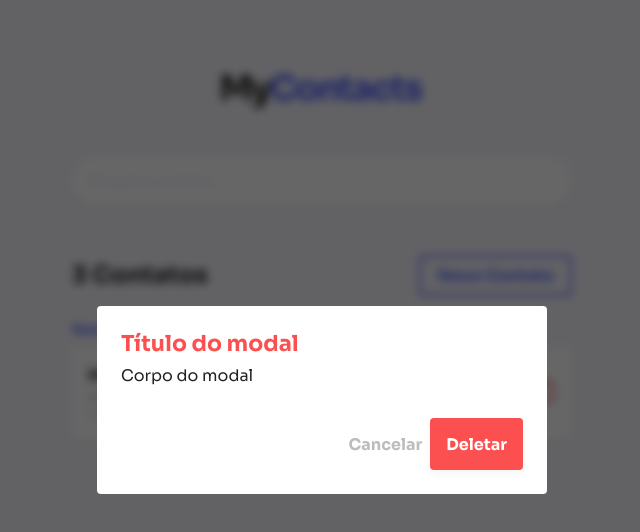
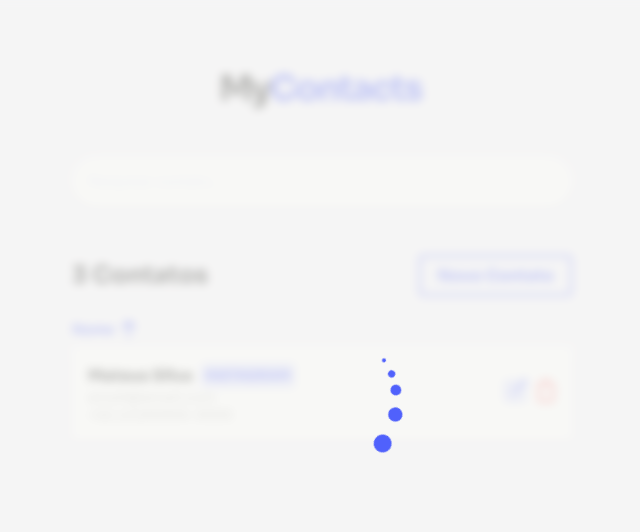
Before and after one commit to anderson-rodriguesdev/MyContacts, a React (Vite) app: page / in a window 1280 px wide. Shown: the top 532 px of the page, without its empty margins (318-958 px from the left). Built offline with nearby package versions, Linux system fonts and the light colour scheme.

Commit message:
feat: created Load component

```diff
--- a/index.html
+++ b/index.html
@@ -14,6 +14,7 @@
 <body>
   <div id="root"></div>
   <div id="modal-root"></div>
+  <div id="loader-root"></div>
   <script type="module" src="/src/index.tsx"></script>
 </body>
 
--- /dev/null
+++ b/src/components/Loader/index.tsx
@@ -0,0 +1,12 @@
+import ReactDOM from "react-dom";
+
+import { Overlay } from "./styles";
+
+export default function Loader() {
+  return ReactDOM.createPortal(
+    <Overlay>
+      <div className="loader"></div>
+    </Overlay>,
+    document.getElementById("loader-root") as HTMLElement
+  );
+}
--- /dev/null
+++ b/src/components/Loader/styles.ts
@@ -0,0 +1,65 @@
+import styled, { keyframes } from "styled-components";
+
+const load = keyframes`
+  0% {
+    box-shadow: 0 -0.83em 0 -0.4em, 0 -0.83em 0 -0.42em, 0 -0.83em 0 -0.44em, 0 -0.83em 0 -0.46em, 0 -0.83em 0 -0.477em;
+  }
+  5%,
+  95% {
+    box-shadow: 0 -0.83em 0 -0.4em, 0 -0.83em 0 -0.42em, 0 -0.83em 0 -0.44em, 0 -0.83em 0 -0.46em, 0 -0.83em 0 -0.477em;
+  }
+  10%,
+  59% {
+    box-shadow: 0 -0.83em 0 -0.4em, -0.087em -0.825em 0 -0.42em, -0.173em -0.812em 0 -0.44em, -0.256em -0.789em 0 -0.46em, -0.297em -0.775em 0 -0.477em;
+  }
+  20% {
+    box-shadow: 0 -0.83em 0 -0.4em, -0.338em -0.758em 0 -0.42em, -0.555em -0.617em 0 -0.44em, -0.671em -0.488em 0 -0.46em, -0.749em -0.34em 0 -0.477em;
+  }
+  38% {
+    box-shadow: 0 -0.83em 0 -0.4em, -0.377em -0.74em 0 -0.42em, -0.645em -0.522em 0 -0.44em, -0.775em -0.297em 0 -0.46em, -0.82em -0.09em 0 -0.477em;
+  }
+  100% {
+    box-shadow: 0 -0.83em 0 -0.4em, 0 -0.83em 0 -0.42em, 0 -0.83em 0 -0.44em, 0 -0.83em 0 -0.46em, 0 -0.83em 0 -0.477em;
+  }
+`;
+
+const round = keyframes`
+  0% {
+    -webkit-transform: rotate(0deg);
+    transform: rotate(0deg);
+  }
+  100% {
+    -webkit-transform: rotate(360deg);
+    transform: rotate(360deg);
+  }
+`;
+
+export const Overlay = styled.div`
+  background-color: rgba(246, 245, 242, 0.7);
+  backdrop-filter: blur(5px);
+  position: absolute;
+  width: 100%;
+  height: 100%;
+  left: 0;
+  top: 0;
+  display: flex;
+  align-items: center;
+  justify-content: center;
+
+  .loader {
+    color: ${({ theme }) => theme.colors.primary.main};
+    font-size: 90px;
+    text-indent: -9999em;
+    overflow: hidden;
+    width: 1em;
+    height: 1em;
+    border-radius: 50%;
+    margin: 72px auto;
+    position: relative;
+    -webkit-transform: translateZ(0);
+    -ms-transform: translateZ(0);
+    transform: translateZ(0);
+    -webkit-animation: ${load} 1.7s infinite ease, ${round} 1.7s infinite ease;
+    animation: ${load} 1.7s infinite ease, ${round} 1.7s infinite ease;
+  }
+`;
--- a/src/pages/Home/index.tsx
+++ b/src/pages/Home/index.tsx
@@ -1,4 +1,6 @@
 import { Link } from "react-router-dom";
+
+import Loader from "../../components/Loader";
 
 import {
   Container,
@@ -11,12 +13,11 @@
 import arrow from "../../assets/images/icons/arrow.svg";
 import edit from "../../assets/images/icons/edit.svg";
 import trash from "../../assets/images/icons/trash.svg";
-import Modal from "../../components/Modal";
 
 export default function Home() {
   return (
     <Container>
-      <Modal danger />
+      <Loader />
       <InputSearchContainer>
         <input type="text" placeholder="Pesquisar contato..." />
       </InputSearchContainer>
```
